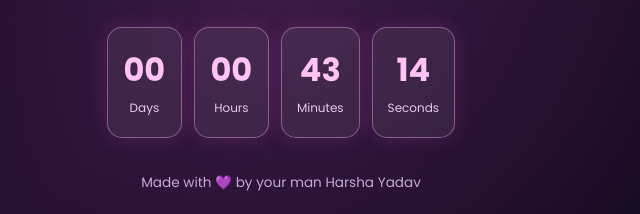
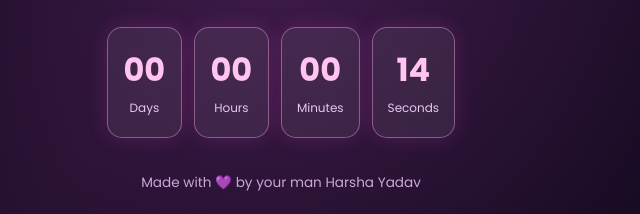
Before and after one commit to harshayadav-creator/HAPPY-BIRTHDAY, a plain HTML site: page index.html in a window 1280 px wide. Shown: the part 437-651 px from the top of the page, 359-999 px from the left. Drawn offline with Linux system fonts and the light colour scheme.

Commit message:
Update index.html

```diff
--- a/index.html
+++ b/index.html
@@ -1042,7 +1042,7 @@ function toggleMusic() {
 ===================================== */
 
 const birthdayTime =
-    new Date("2026-11-14T00:00:00+05:30").getTime();
+    new Date("2026-11-13T23:17:00+05:30").getTime();
 
 const lockScreen = document.getElementById("lockScreen");
 const mainWebsite = document.getElementById("mainWebsite");
```
